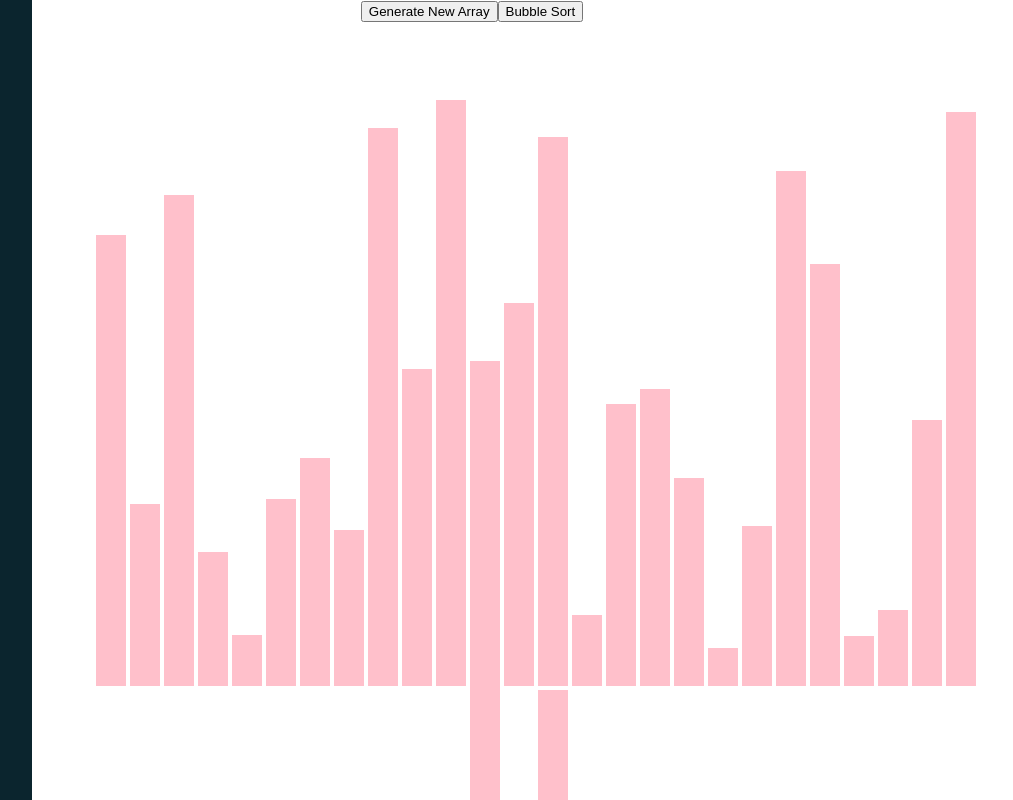
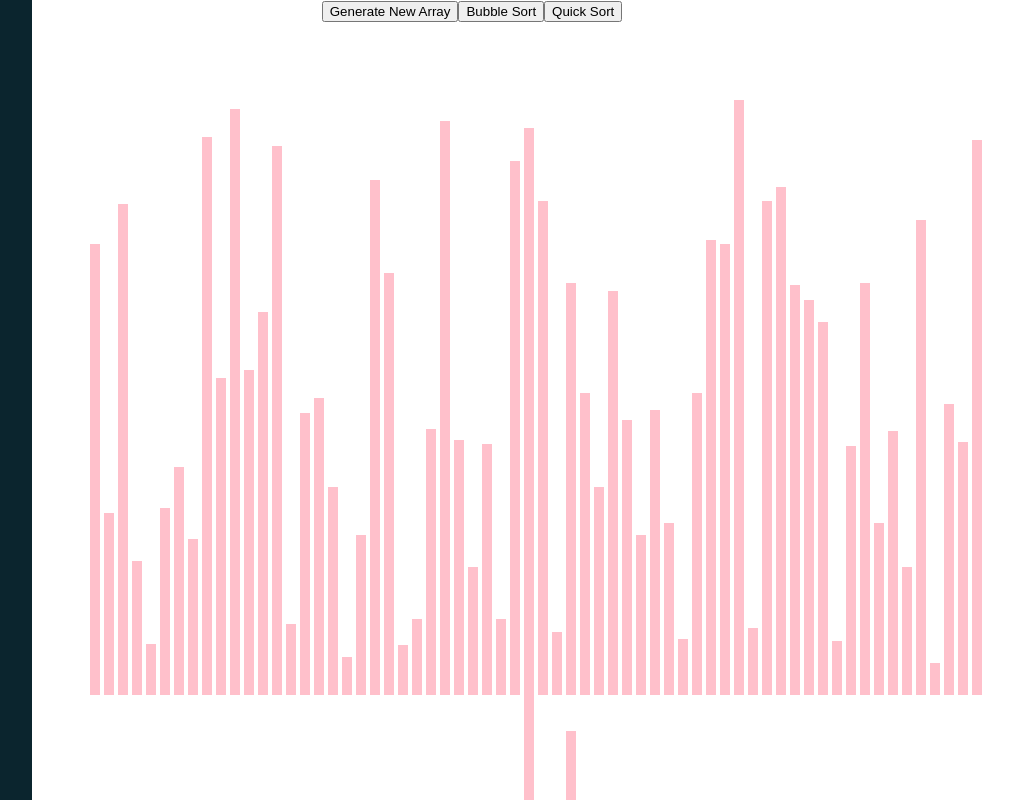
Before and after one commit to mightomi/SortingVisualization, a React (Create React App) app: page / in a window 1280 px wide. Shown: the top 800 px of the page, without its empty margins (168-1181 px from the left). Built offline with nearby package versions, Linux system fonts and the light colour scheme.

Commit message:
added quick sort algorithm

```diff
--- a/src/SortingVisualizer/SortingVisualizer.css
+++ b/src/SortingVisualizer/SortingVisualizer.css
@@ -6,7 +6,7 @@
   }
 
   .array-bar {
-    width: 30px;
+    width: 10px;
     display: inline-block; /* arranges the array bars in horizontal way*/
     margin: 0 2px; /*Top,Bottom -> 0px Left,Right -> 1px*/
     vertical-align:bottom
--- a/src/SortingVisualizer/SortingVisualizer.js
+++ b/src/SortingVisualizer/SortingVisualizer.js
@@ -2,7 +2,7 @@ import React from 'react';
 import './SortingVisualizer.css';
 
 const SPEED_OF_ANIMATION = 80;
-const NUMBER_OF_ARRAY_BARS = 30;
+const NUMBER_OF_ARRAY_BARS = 80;
 const PRIMARY_COLOR = 'pink';
 const COMPARE_COLOR = 'yellow';
 const SWAP_COLOR = 'red';
@@ -76,8 +76,8 @@ export default class SortingVisualizer extends React.Component {
         }
     }
 
+
     bubbleSort() {
-
         let arrayTemp = this.state.array;
         let animations = [];
 
@@ -94,6 +94,74 @@ export default class SortingVisualizer extends React.Component {
         // console.log(animations);
         this.animateSwaps(animations);
     }
+
+    quickSort() {
+        let arrayTemp = this.state.array; // used as a global variable in quickSortHelper and  quickSortPartition
+        let animations = [];
+
+        function quickSortPartition(start, end) {
+
+            let originalStart = start, originalEnd = end;;
+
+            // console.log(typeof(start), typeof(end));
+
+            // let chk = 0;
+            if(start<0 || end>=arrayTemp.length || start >= end) {
+                return -1;
+            }
+            console.log(start, end);
+
+            // if(chk == 1)    return;
+
+            console.log('array', arrayTemp);
+
+            let pivotIdx = end;
+            let pivot = arrayTemp[end];
+            end--;
+
+            while(true) {
+                while(arrayTemp[start] < pivot && start<end)    start++;
+                while(arrayTemp[end] >= pivot && start<end)       end--;
+
+                if(start == end)
+                    break;
+                else {
+                    [arrayTemp[start], arrayTemp[end]] = [arrayTemp[end], arrayTemp[start]];
+                    animations.push([start, end]);
+                    // start++;
+                    // end--;
+                }
+            }
+
+            // swap the pivot with the current end //end+1 == pivotIdx &&
+            if(!(arrayTemp[pivotIdx]>arrayTemp[end] )) {
+                [arrayTemp[end], arrayTemp[pivotIdx]] = [arrayTemp[pivotIdx], arrayTemp[end]];
+                animations.push([end, pivotIdx]);
+            }
+
+            // after swaping the element at end is the pivot
+            let newPivotIdx = end;
+            // console.log('pivot ', newPivotIdx);
+
+            // console.log('partiton at', pivot)
+            // console.log('new array', arrayTemp);
+            // console.log('1. ', originalStart, newPivotIdx-1);
+            // console.log('2. ', newPivotIdx+1, originalEnd);
+            // console.log("\n\n\n");
+
+            quickSortPartition(originalStart, newPivotIdx-1);
+            quickSortPartition(newPivotIdx+1, originalEnd);
+        }
+        function quickSortHelper() {
+            // console.log('before', arrayTemp);
+            quickSortPartition(0, arrayTemp.length-1);
+            // console.log('after', arrayTemp);
+        }
+
+        quickSortHelper();
+        this.animateSwaps(animations);
+    }
+
 
 
     render() {
@@ -116,6 +184,7 @@ export default class SortingVisualizer extends React.Component {
             <div>
                 <button onClick={() => this.resetArray()}>Generate New Array</button>
                 <button onClick={() => this.bubbleSort()}>Bubble Sort</button>
+                <button onClick={() => this.quickSort()}>Quick Sort</button>
             </div>
             </>
         )
```
